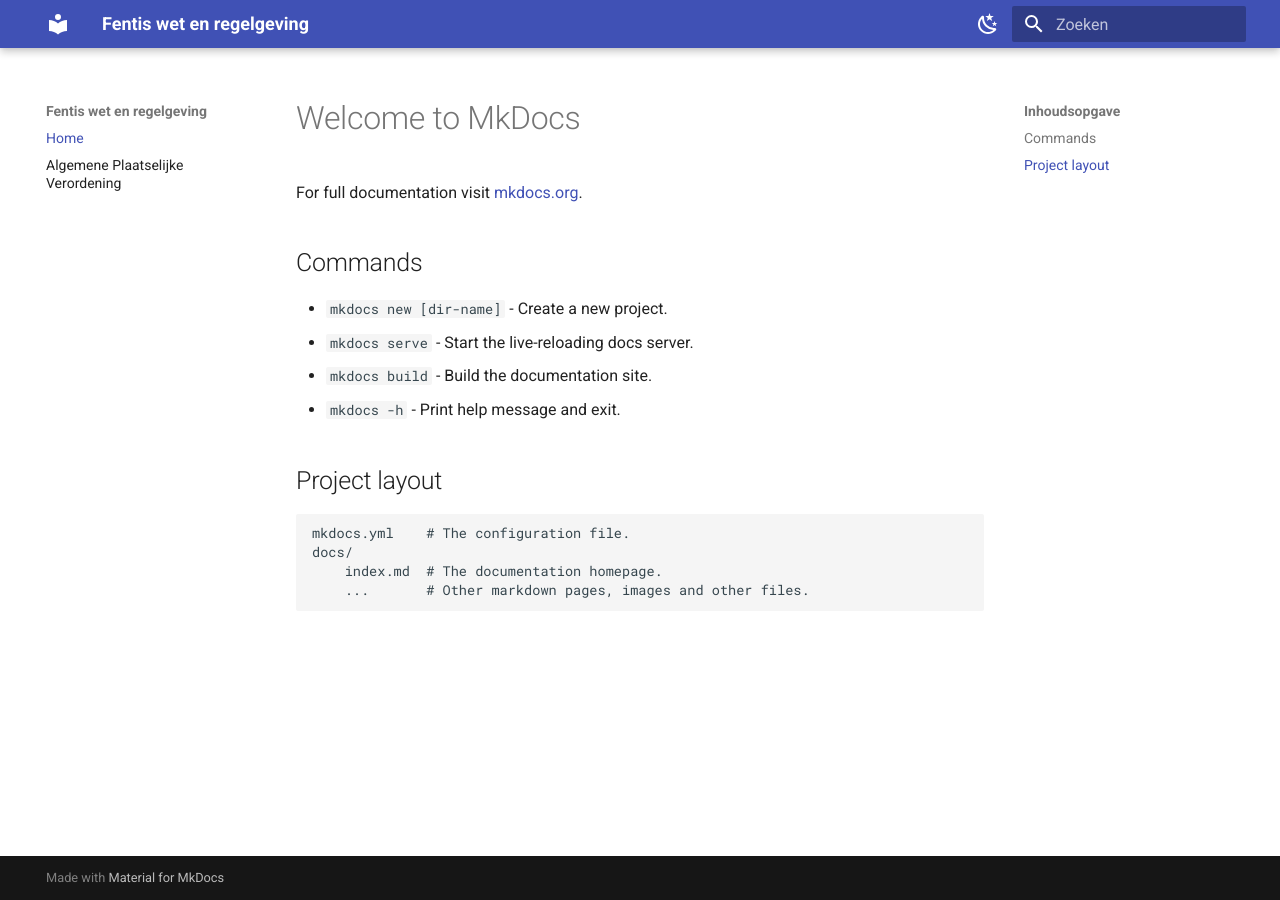
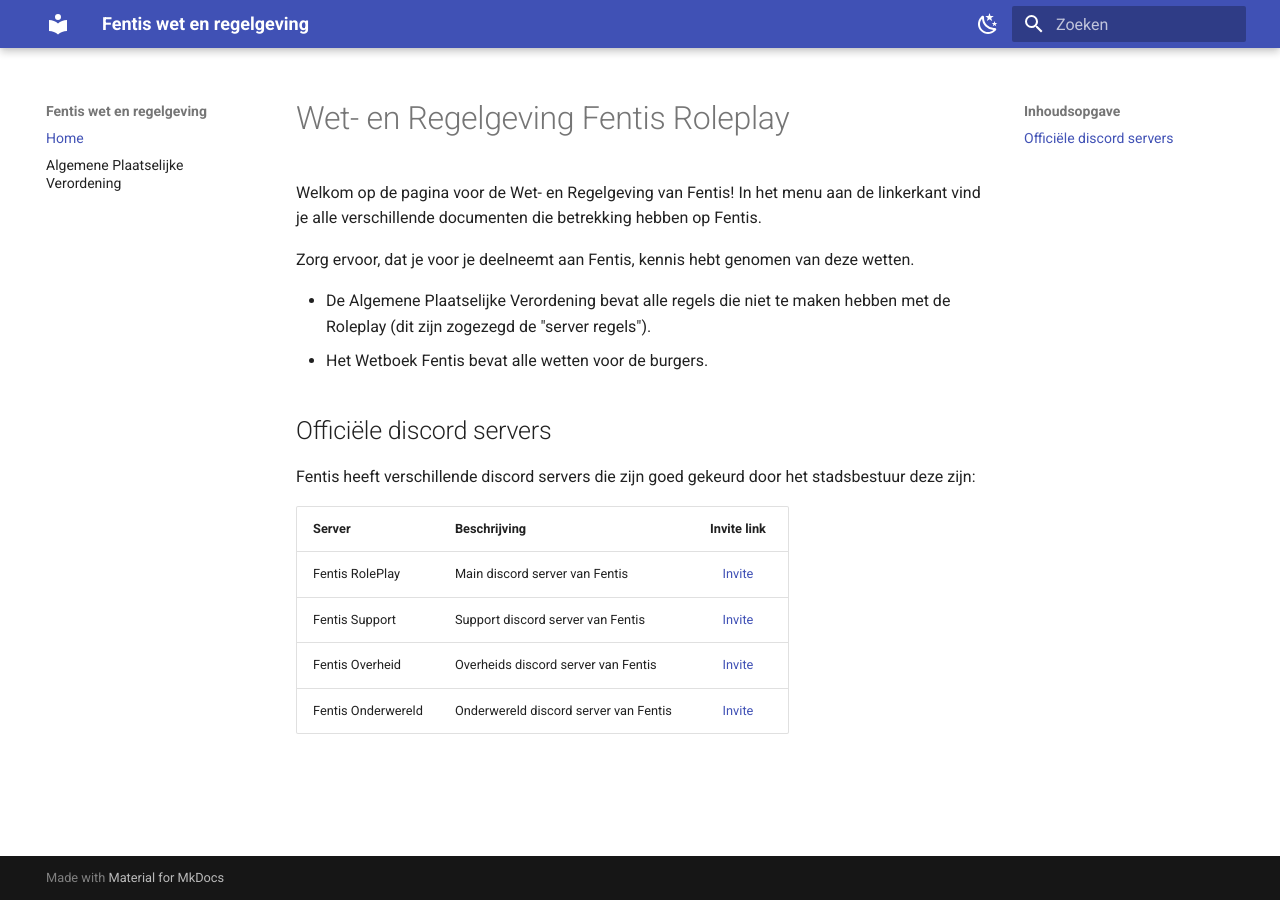
Before and after one commit to TomsProgramming/fentis-wetboek, an MkDocs documentation site: the page built from docs/index.md, in a window 1280 px wide. Built offline with MkDocs 1.6.1 and Material for MkDocs 9.7.7, drawn with Linux system fonts in a browser that asks for light colours.

Commit message:
Update index.md

```diff
--- a/docs/index.md
+++ b/docs/index.md
@@ -1,17 +1,20 @@
-# Welcome to MkDocs
+# Wet- en Regelgeving Fentis Roleplay
 
-For full documentation visit [mkdocs.org](https://www.mkdocs.org).
+Welkom op de pagina voor de Wet- en Regelgeving van Fentis!
+In het menu aan de linkerkant vind je alle verschillende documenten die betrekking hebben op Fentis.
 
-## Commands
+Zorg ervoor, dat je voor je deelneemt aan Fentis, kennis hebt genomen van deze wetten.
 
-* `mkdocs new [dir-name]` - Create a new project.
-* `mkdocs serve` - Start the live-reloading docs server.
-* `mkdocs build` - Build the documentation site.
-* `mkdocs -h` - Print help message and exit.
+- De Algemene Plaatselijke Verordening bevat alle regels die niet te maken hebben met de Roleplay (dit zijn zogezegd de "server regels").
+- Het Wetboek Fentis bevat alle wetten voor de burgers.
 
-## Project layout
+## Officiële discord servers
 
-    mkdocs.yml    # The configuration file.
-    docs/
-        index.md  # The documentation homepage.
-        ...       # Other markdown pages, images and other files.
+Fentis heeft verschillende discord servers die zijn goed gekeurd door het stadsbestuur deze zijn:
+
+| Server | Beschrijving | Invite link |
+|---|---|:---:|
+|Fentis RolePlay| Main discord server van Fentis | [Invite](https://discord.gg/HCjjkbsUYN) |
+|Fentis Support| Support discord server van Fentis | [Invite](https://discord.gg/MqrjK4C6cM) |
+|Fentis Overheid| Overheids discord server van Fentis | [Invite](https://discord.gg/s6vMhMDknt) |
+|Fentis Onderwereld| Onderwereld discord server van Fentis | [Invite](https://discord.gg/aaZx8Z2wEV) |
```
